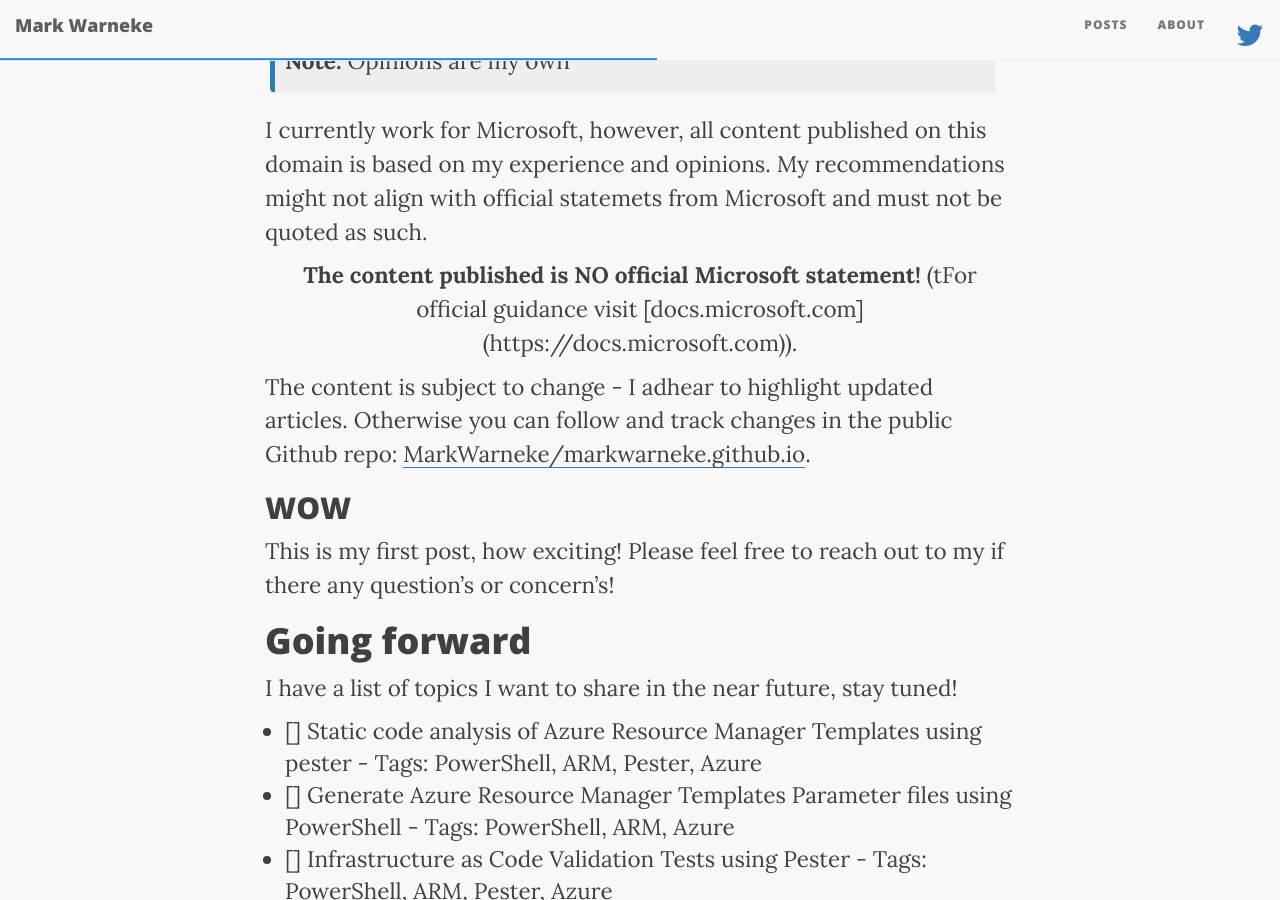
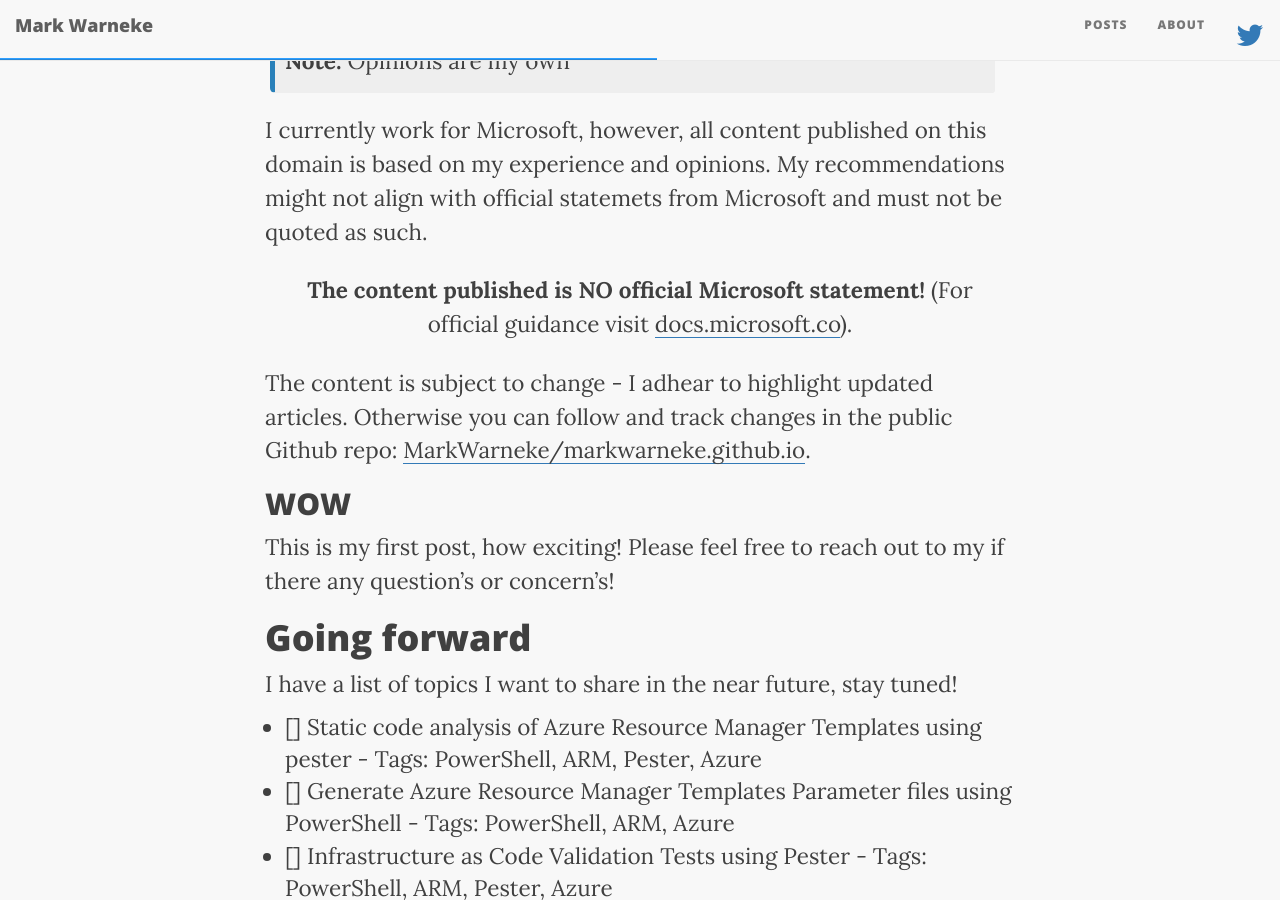
Before and after one commit to MarkWarneke/markwarneke.github.io, a Jekyll site: the page built from _posts/2019-07-26-hello-world.md, in a window 1280 px wide and 900 px high, scrolled down 703 px. Built offline with Jekyll 4.4.1, drawn with Linux system fonts in a browser that asks for light colours; nearby versions of some CDN libraries; comment, search, counter and statistics services are not loaded.

Commit message:
make link out of it and restyle

```diff
--- a/_posts/2019-07-26-hello-world.md
+++ b/_posts/2019-07-26-hello-world.md
@@ -17,9 +17,9 @@
 
 I currently work for Microsoft, however, all content published on this domain is based on my experience and opinions. My recommendations might not align with official statemets from Microsoft and must not be quoted as such.
 
-<p style="text-align: center; padding-left: 5px; padding-right: 5px;">
+<p style="text-align: center; padding: 15px;">
 <strong>
-The content published is NO official Microsoft statement!</strong> (tFor official guidance visit [docs.microsoft.com](https://docs.microsoft.com)).
+The content published is NO official Microsoft statement!</strong> (For official guidance visit <a href="https://docs.microsoft.com">docs.microsoft.co</a>).
 </p>
 
 The content is subject to change - I adhear to highlight updated articles. Otherwise you can follow and track changes in the public Github repo: [MarkWarneke/markwarneke.github.io](https://github.com/MarkWarneke/markwarneke.github.io/commits/master).
```
